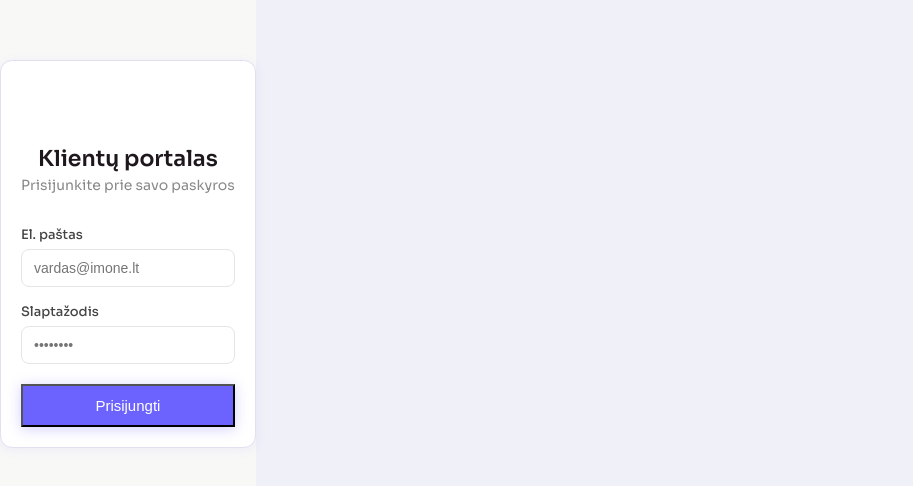
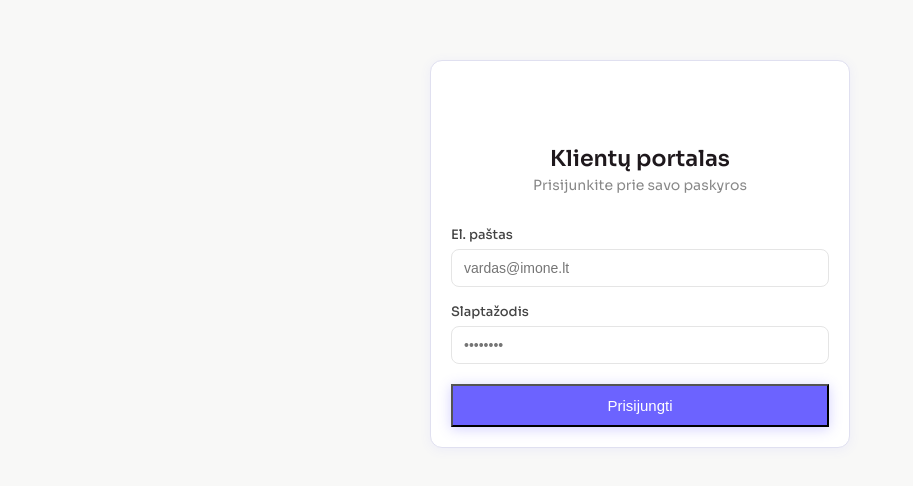
Before and after one commit to aisteeglyne-pixel/marketing-portal, a Next.js app: page /login in a window 1280 px wide. Shown: the part 146-632 px from the top of the page, without its empty margins (0-913 px from the left). Built offline with nearby package versions, Linux system fonts and the light colour scheme; no server answers.

Commit message:
fix: Sora font load, stat icon colors, CSS cleanup

```diff
--- a/app/dashboard/page.tsx
+++ b/app/dashboard/page.tsx
@@ -167,7 +167,7 @@ export default function PortalPage() {
   const openClient = (client: Client) => { setActiveClient(client); setActiveView('client') }
 
   return (
-    <div style={{ display: 'flex', height: '100vh', overflow: 'hidden' }}>
+    <div style={{ display: 'flex', height: '100vh', overflow: 'hidden', width: '100%' }}>
       {/* ===== SIDEBAR ===== */}
       <aside id="sidebar">
         <div className="sidebar-logo">
--- a/app/globals.css
+++ b/app/globals.css
@@ -41,7 +41,7 @@
   .cal-month, .modal-title, .client-workspace-title,
   .section-title { font-family: 'Sora', sans-serif; }
 
-  body { font-family: 'Sora', system-ui, sans-serif; background:var(--bg); color:var(--text); display:flex; height:100vh; overflow:hidden; }
+  body { font-family: 'Sora', system-ui, sans-serif; background:var(--bg); color:var(--text); margin:0; padding:0; }
 
   /* ===== SIDEBAR ===== */
   #sidebar {
```
